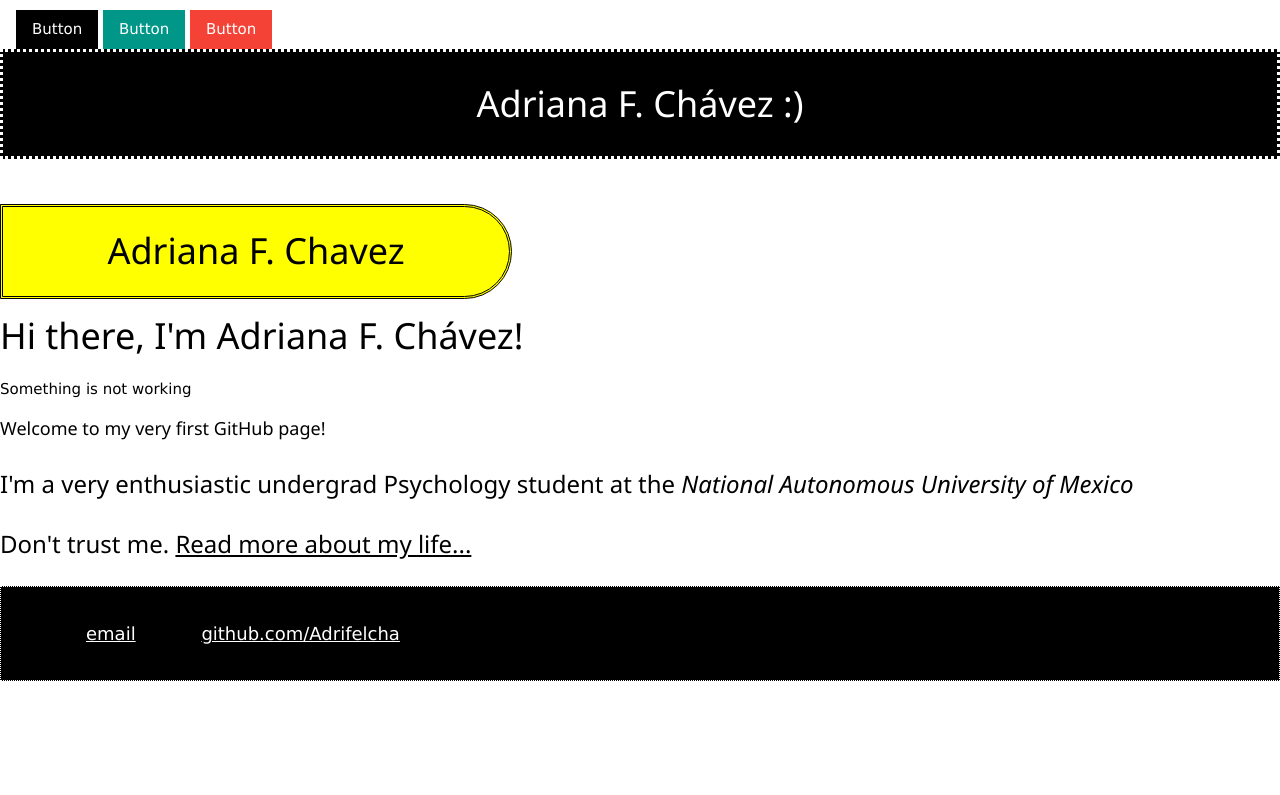
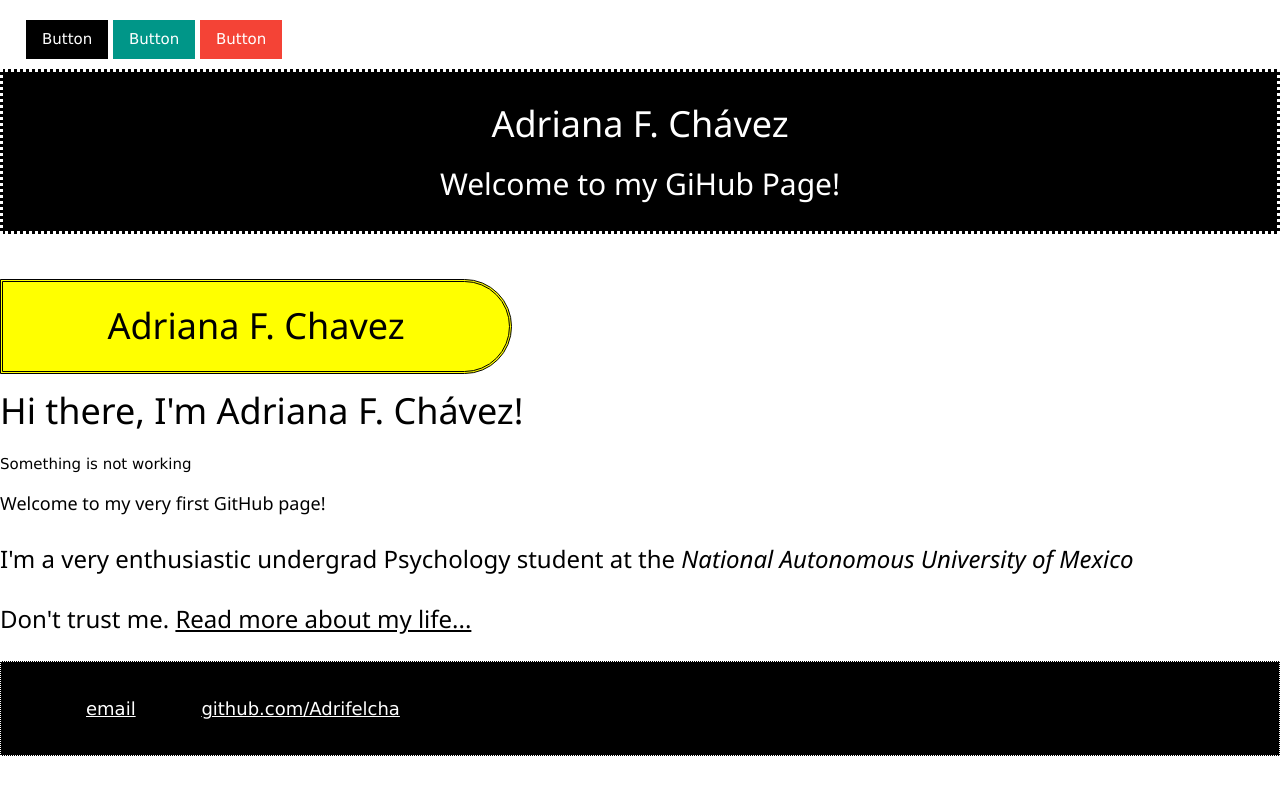
Before and after one commit to Adrifelcha/Adrifelcha-github.io, a Jekyll site: the page built from index.html, in a window 1280 px wide. Shown: the top 795 px of the page. Built offline with Jekyll 4.4.1, drawn with Linux system fonts in a browser that asks for light colours.

Commit message:
Update default.html

```diff
--- a/_layouts/default.html
+++ b/_layouts/default.html
@@ -42,8 +42,12 @@
     				width: 100%;
 			}
 
+			nav {
+				padding: 10px;
+			}
+
 			nav ul, footer ul {
-    				font-size:1.2em;
+				font-size:1.2em;
     				list-style: none;
     				text-align:left;
 			}
@@ -68,7 +72,8 @@
 			</nav>
 
 			<header class=style1>
-      <h1 class="project-name">Adriana F. Chávez :)</h1>
+      <h1>Adriana F. Chávez</h1>
+      <h2>Welcome to my GiHub Page! </h2>
     			</header>
 
 			<br> <br>
```
